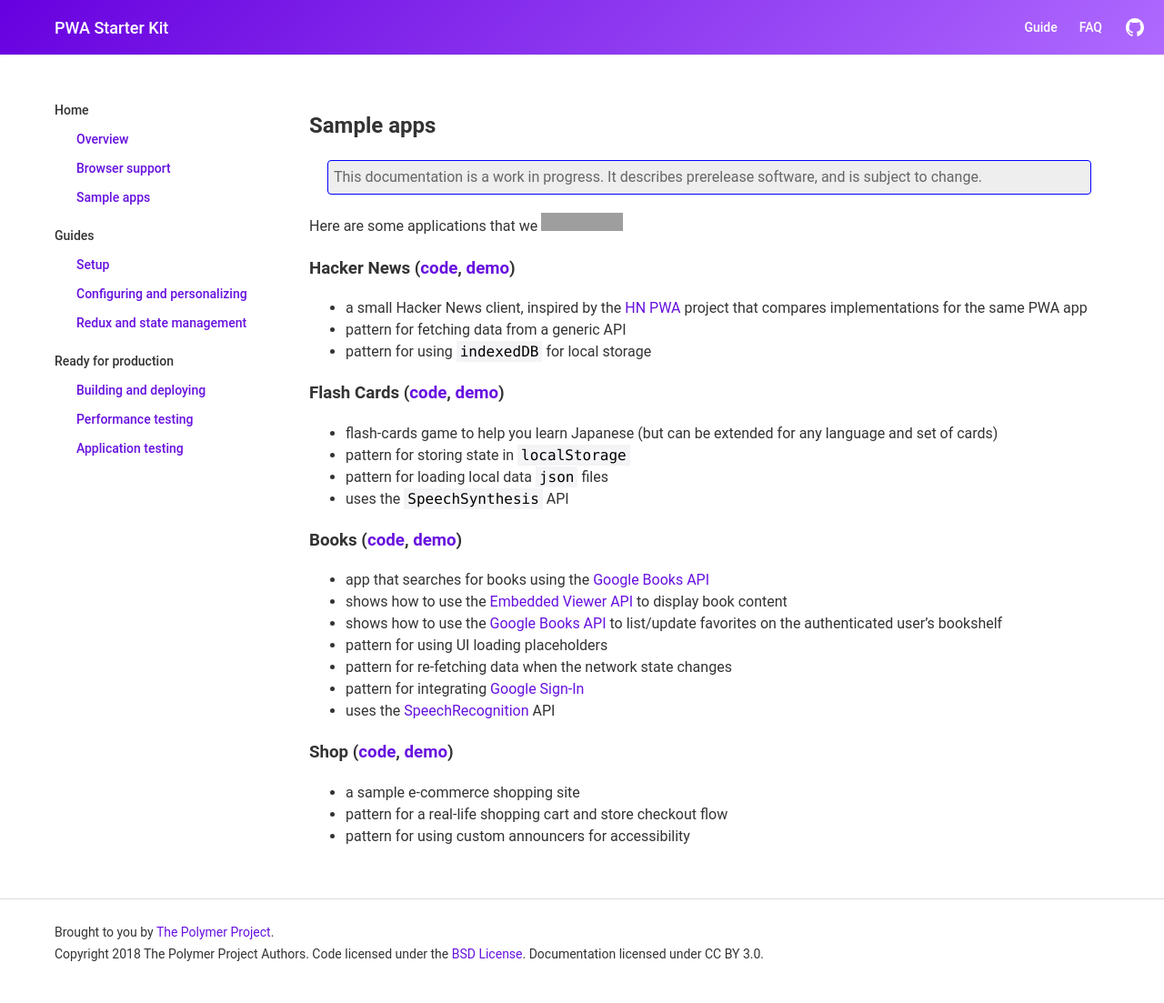
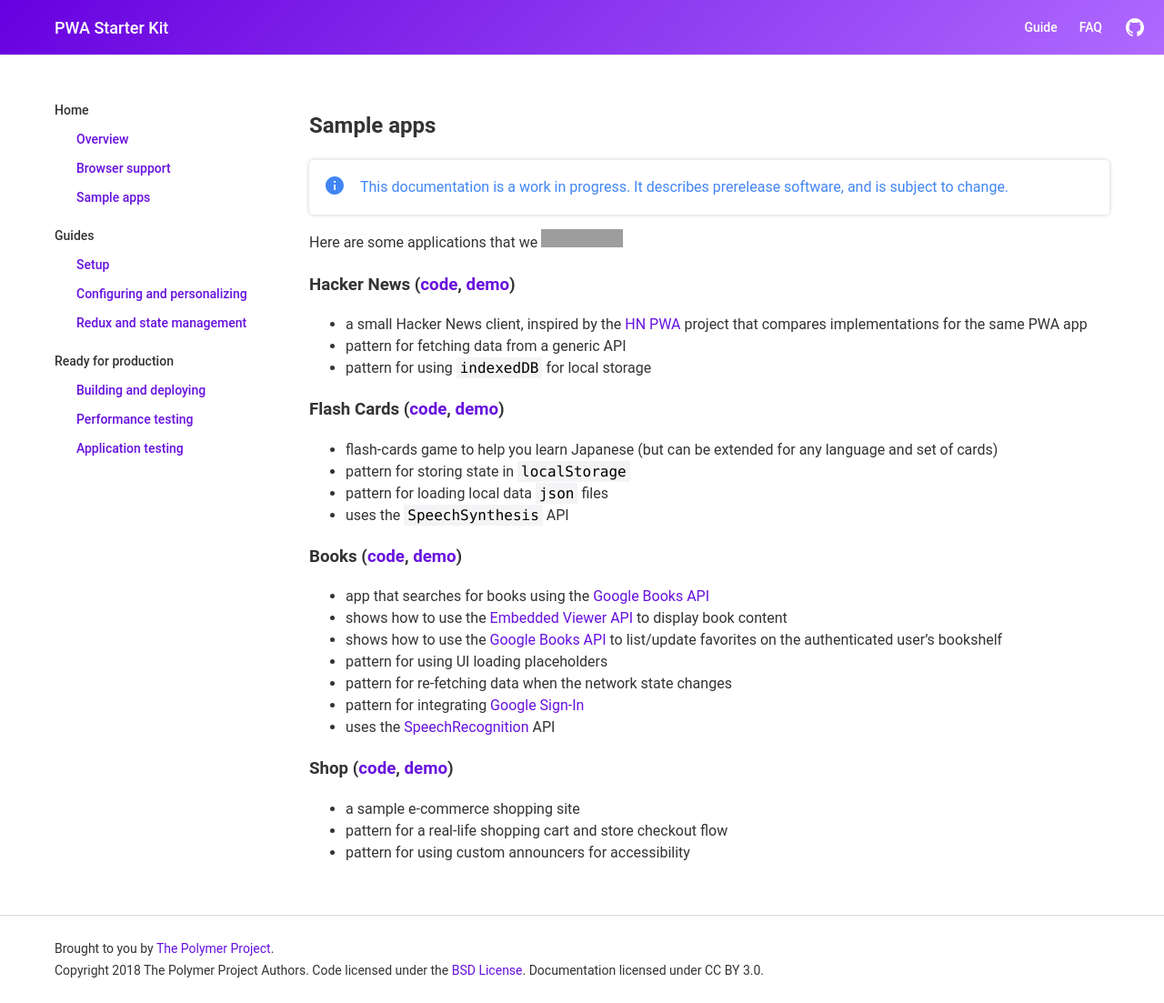
Before and after one commit to Polymer/pwa-starter-kit, a Jekyll site: the page built from sample-apps.md, in a window 1280 px wide and 1103 px high. Shown: the whole window at 91% size. Built offline with Jekyll 4.4.1, drawn with Linux system fonts in a browser that asks for light colours; some web fonts are replaced; grey boxes are pictures that could not be loaded.

Commit message:
Style alert callouts

```diff
--- a/_config.yml
+++ b/_config.yml
@@ -1,4 +1,7 @@
 permalink: /:title/
 name: PWA Starter Kit
 description: Starter templates for building full-featured Progressive Web Apps from web components
+markdown: kramdown
+kramdown:
+  parse_block_html: true
 google_analytics: UA-39334307-23
--- a/_layouts/post.html
+++ b/_layouts/post.html
@@ -57,7 +57,11 @@
       {{ page.title }}
     </h1>
 
-    <div class="disclaimer">This documentation is a work in progress. It describes prerelease software, and is subject to change.</div>
+    <div class="alert alert-info">
+      <p>
+        This documentation is a work in progress. It describes prerelease software, and is subject to change.
+      </p>
+    </div>
 
     {{ content }}
   </article>
--- a/css/main.css
+++ b/css/main.css
@@ -244,13 +244,34 @@
   min-width: 1px;
 }
 
-.disclaimer {
-  border: 1px solid blue;
-  margin: 20px 20px;
-  padding: 6px;
-  border-radius: 4px;
-  color: #666;
-  background-color: #eee;
+.alert {
+  position: relative;
+  margin: 1em 0;
+  padding: 1px 1em 1px 56px;
+  box-shadow: 0 0 5px rgba(0,0,0,.2);
+  border-radius: 5px;
+}
+
+.alert::before {
+  position: absolute;
+  top: 16px;
+  left: 16px;
+}
+
+.alert.alert-info {
+  color: #4285f4;
+}
+
+.alert.alert-info::before {
+  content: url(/images/alerts/info.svg);
+}
+
+.alert.alert-warning {
+  color: #ea8600;
+}
+
+.alert.alert-warning::before {
+  content: url(/images/alerts/warning.svg);
 }
 
 .prevnext {
```
Also changed, not shown: images/alerts/info.svg (added), images/alerts/warning.svg (added), 1 other file.
